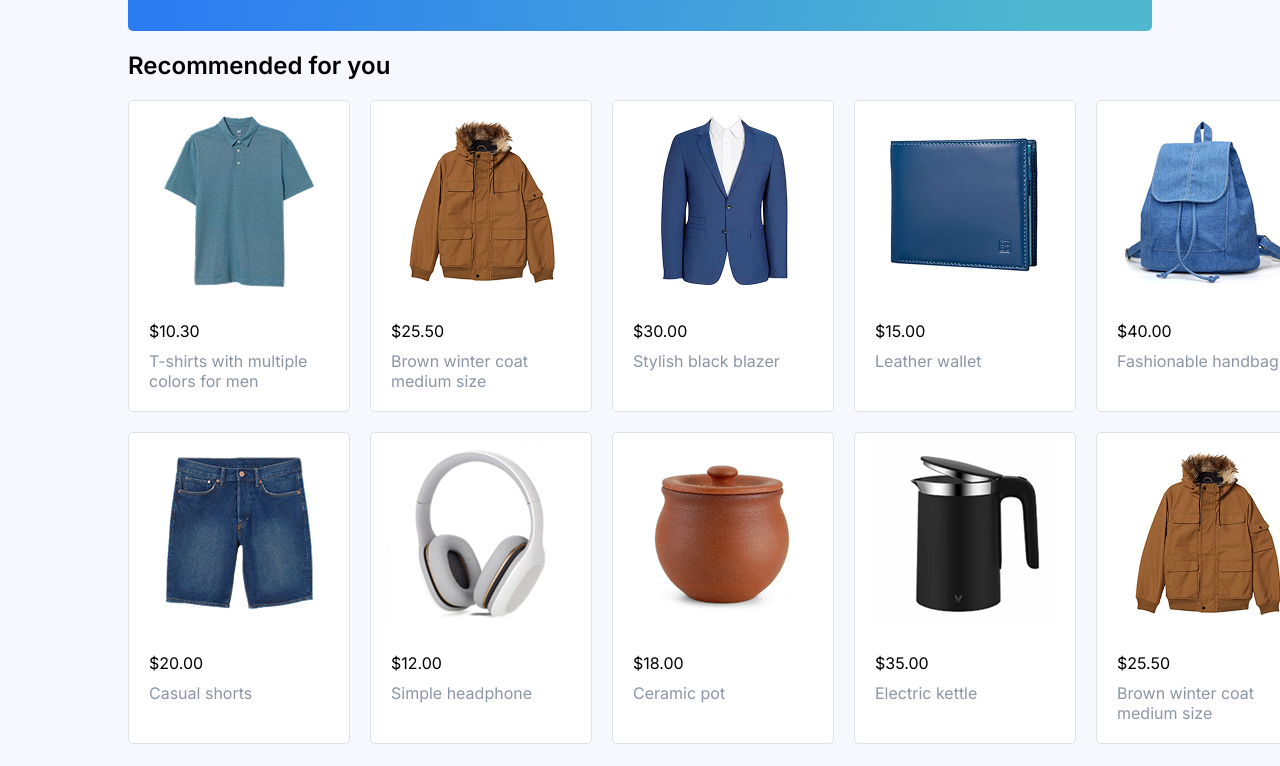
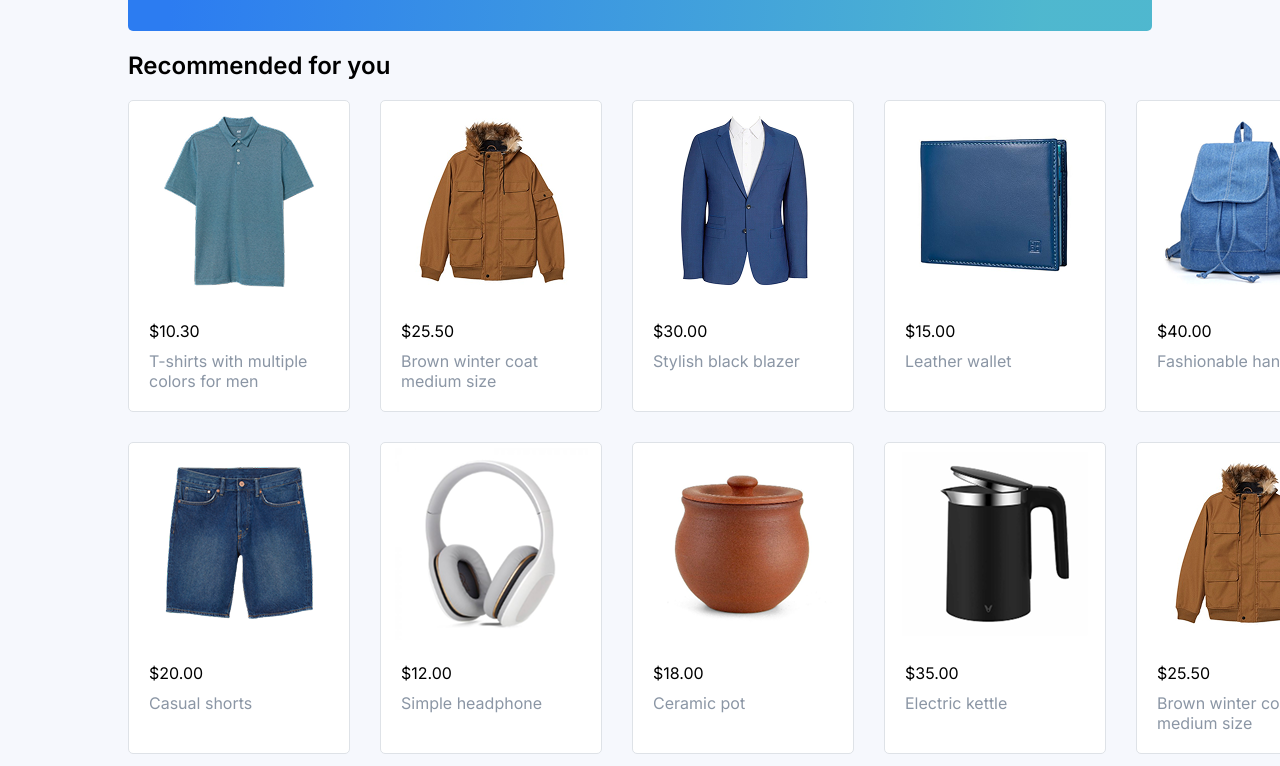
Before and after one commit to Mian-Ahmed-Raza/ecommerce-frontend-react, a React (Vite) app: page / in a window 1280 px wide. Shown: the part 1806-2572 px from the top of the page. Built offline with nearby package versions, Linux system fonts and the light colour scheme; grey boxes are pictures that could not be loaded.

Commit message:
Modified

```diff
--- a/src/Components/Recommend-Section/RecommendSection.module.css
+++ b/src/Components/Recommend-Section/RecommendSection.module.css
@@ -14,5 +14,5 @@
 .recommendSection .itemsContainer{
     display: grid;
     grid-template-columns: repeat(5, 1fr);
-    gap: 20px;
+    gap: 30px;
 }
--- a/src/Pages/Auth/Login.jsx
+++ b/src/Pages/Auth/Login.jsx
@@ -41,7 +41,7 @@ export default function Login(){
                 <div className={styles.authIllustration}>
                     <h3>Welcome back 👋</h3>
                     <p>Sign in to continue to your account and manage orders, wishlist and more.</p>
-                    <img src="/src/assets/home-img/logo-colored.svg" alt="logo" style={{width: '140px'}} />
+                    <Link to="/"><img src="/src/assets/home-img/logo-colored.svg" alt="logo" style={{width: '140px'}} /></Link>
                 </div>
 
                 <form className={styles.authForm} onSubmit={handleSubmit} aria-label="login form">
--- a/src/Pages/Auth/Register.jsx
+++ b/src/Pages/Auth/Register.jsx
@@ -52,7 +52,7 @@ export default function Register(){
                 <div className={styles.authIllustration}>
                     <h3>Create account</h3>
                     <p>Join us to manage your orders, track shipments and save favorites.</p>
-                    <img src="/src/assets/home-img/logo-colored.svg" alt="logo" style={{width: '140px'}} />
+                    <Link to="/"><img src="/src/assets/home-img/logo-colored.svg" alt="logo" style={{width: '140px'}} /></Link>
                 </div>
 
                 <form className={styles.authForm} onSubmit={handleSubmit} aria-label="register form">
```
